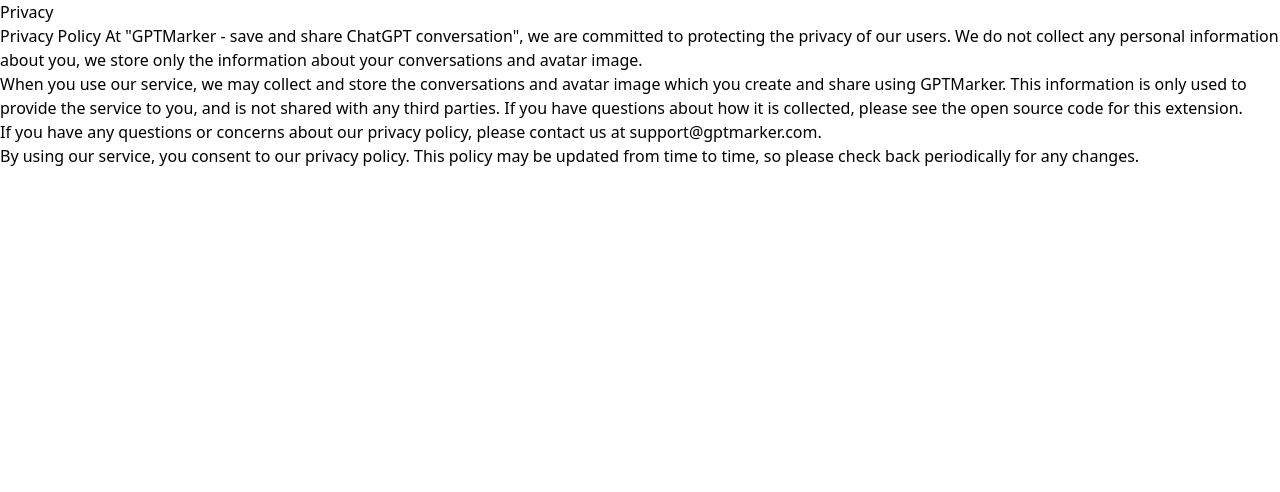
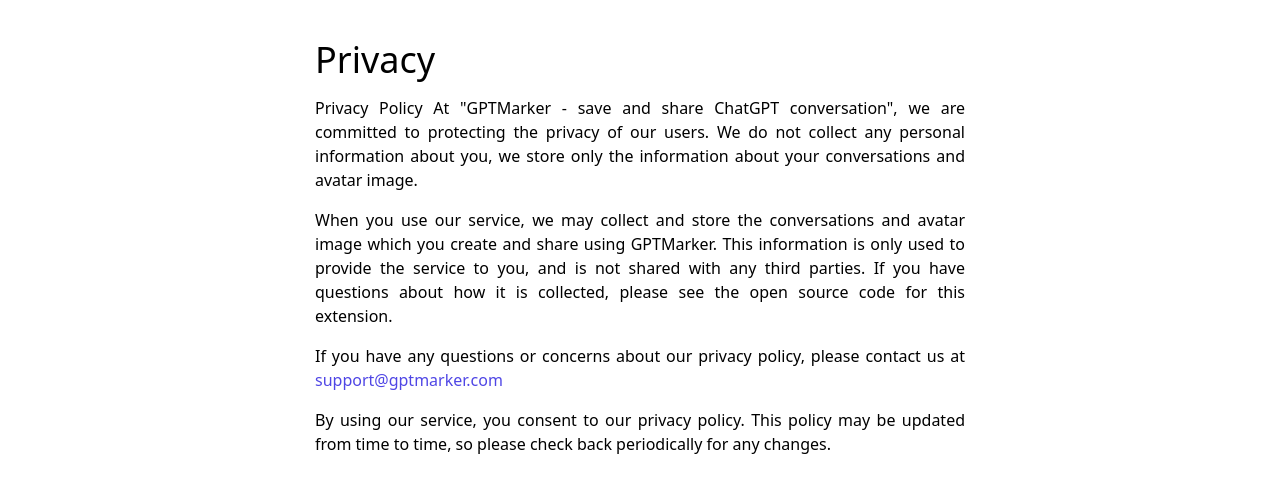
Before and after one commit to gptmarker/gpt-marker, a Next.js app: page /privacy in a window 1280 px wide. Shown: the top 492 px of the page. Built offline with nearby package versions, Linux system fonts and the light colour scheme; no server answers.

Commit message:
privacy page updated

```diff
--- a/pages/privacy.js
+++ b/pages/privacy.js
@@ -1,31 +1,34 @@
 import React from 'react';
 
-const privacy = () => {
+export default function Privacy() {
 	return (
-		// create privacy page template
-		<section>
-			<h1>Privacy</h1>
+		<section className="flex justify-center items-center container mx-auto px-4">
+			<div className="w-full lg:w-[650px] space-y-4 mt-10">
+				<h1 className="text-4xl font-medium">Privacy</h1>
+				<div className="space-y-4 text-justify">
 					<p>
-				Privacy Policy At "GPTMarker - save and share ChatGPT conversation", we are committed to protecting the
-				privacy of our users. We do not collect any personal information about you, we store only the
-				information about your conversations and avatar image.
+						Privacy Policy At "GPTMarker - save and share ChatGPT conversation", we are committed to
+						protecting the privacy of our users. We do not collect any personal information about you, we
+						store only the information about your conversations and avatar image.
 					</p>
 					<p>
-				When you use our service, we may collect and store the conversations and avatar image which you create
-				and share using GPTMarker. This information is only used to provide the service to you, and is not
-				shared with any third parties. If you have questions about how it is collected, please see the open
-				source code for this extension.
+						When you use our service, we may collect and store the conversations and avatar image which you
+						create and share using GPTMarker. This information is only used to provide the service to you,
+						and is not shared with any third parties. If you have questions about how it is collected,
+						please see the open source code for this extension.
 					</p>
 					<p>
-				If you have any questions or concerns about our privacy policy, please contact us at
-				support@gptmarker.com.
+						If you have any questions or concerns about our privacy policy, please contact us at{' '}
+						<a className="text-indigo-600" href="mailto:support@gptmarker.com">
+							support@gptmarker.com
+						</a>
 					</p>
 					<p>
-				By using our service, you consent to our privacy policy. This policy may be updated from time to time,
-				so please check back periodically for any changes.
+						By using our service, you consent to our privacy policy. This policy may be updated from time to
+						time, so please check back periodically for any changes.
 					</p>
+				</div>
+			</div>
 		</section>
 	);
-};
-
-export default privacy;
+}
```
Lines whose indentation alone changed are shown as unchanged.
